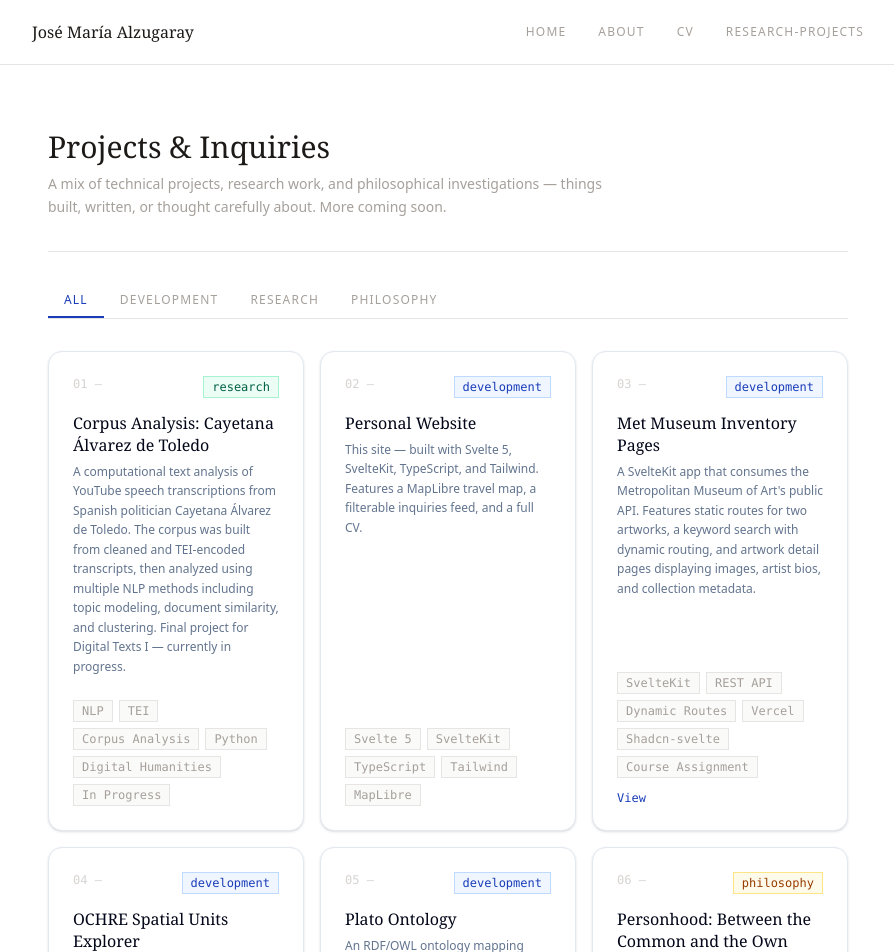
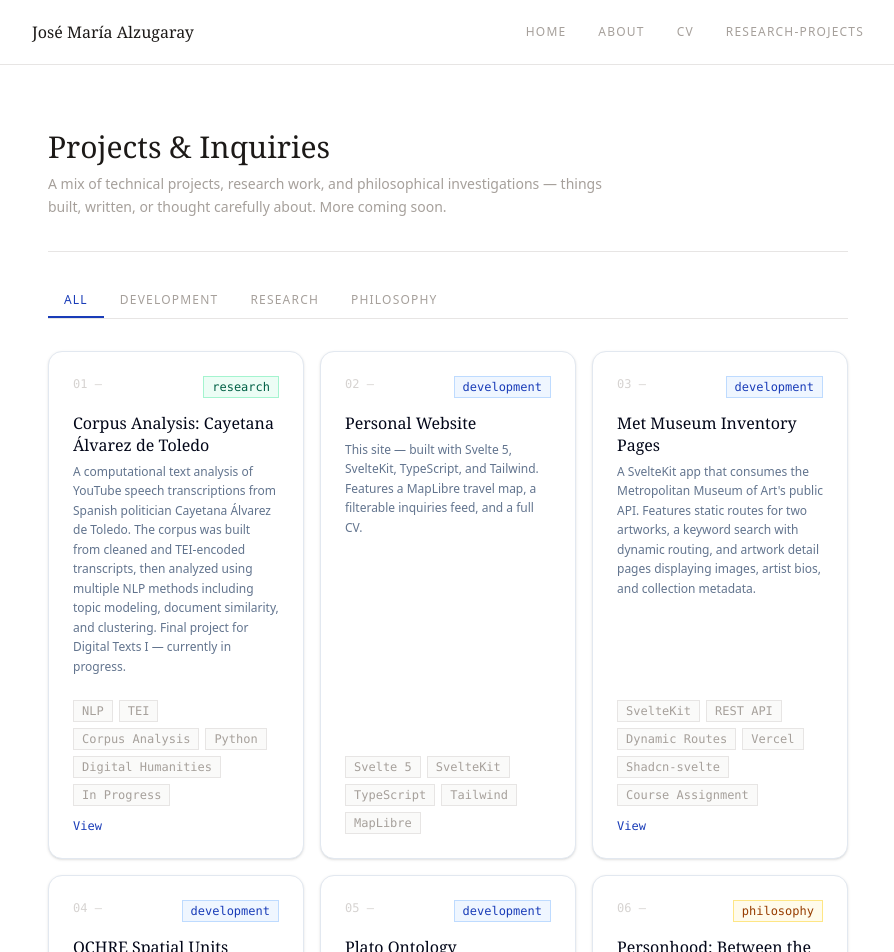
Before and after one commit to josealzugaray/personal-website, a SvelteKit app: page /Research-Works in a window 1280 px wide. Shown: the top 952 px of the page, without its empty margins (192-1086 px from the left). Built offline with nearby package versions, Linux system fonts and the light colour scheme.

Commit message:
Added favicon and link to a project

```diff
--- a/src/routes/+layout.svelte
+++ b/src/routes/+layout.svelte
@@ -6,9 +6,8 @@
 </script>
 
 
-
 <svelte:head>
-  <link rel="icon" href={favicon} />
+  <link rel="icon" href="/logo.svg" />
 </svelte:head>
 
 
--- a/src/routes/Research-Works/+page.svelte
+++ b/src/routes/Research-Works/+page.svelte
@@ -21,7 +21,7 @@
       description:
         'A computational text analysis of YouTube speech transcriptions from Spanish politician Cayetana Álvarez de Toledo. The corpus was built from cleaned and TEI-encoded transcripts, then analyzed using multiple NLP methods including topic modeling, document similarity, and clustering. Final project for Digital Texts I — currently in progress.',
       tags: ['NLP', 'TEI', 'Corpus Analysis', 'Python', 'Digital Humanities', 'In Progress'],
-      link: '',
+      link: 'https://github.com/josealzugaray/cayetana-corpus.git',
     },
     {
       title: 'Personal Website',
```
Also changed, not shown: static/logo.svg (added).
